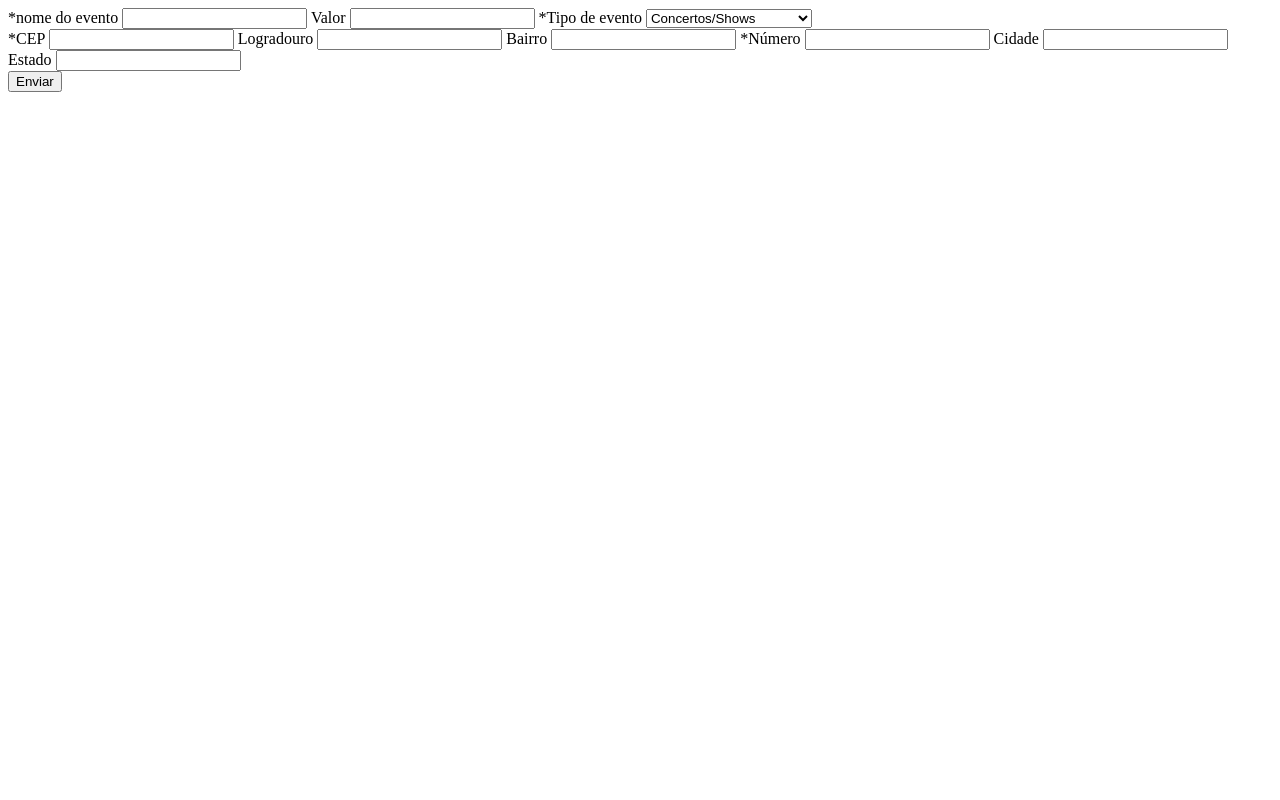
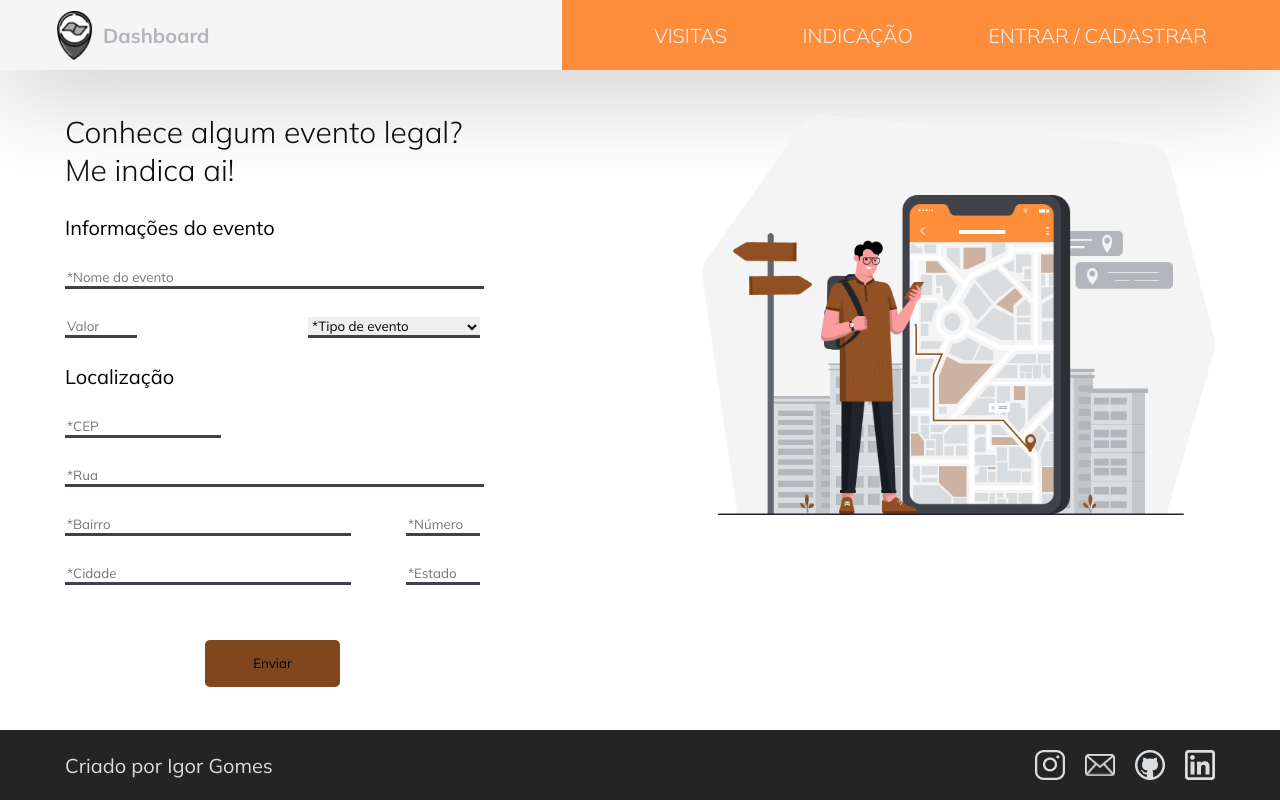
Before and after one commit to swtt-pch/Projeto-Individual, a website: page api-site/public/indicacao.html in a window 1280 px wide. Drawn offline with Linux system fonts and the light colour scheme.

Commit message:
atualizações

```diff
--- a/api-site/public/css/index.css
+++ b/api-site/public/css/index.css
@@ -1,6 +1,5 @@
 header{
     height: 600px;
-    box-shadow: 0px 15px 100px rgba(0, 0, 0, 0.25);
     position: -webkit-sticky;
     position: sticky;
     top: -530px;
@@ -106,7 +105,7 @@ height: 421px;
 }
 
 
-.gelo {
+header .gelo {
     width: 43.9%;
     height: 600px;
     z-index: -1;
@@ -116,7 +115,7 @@ height: 421px;
     background-color: #F5F5F5;
 }
 
-.laranja{
+header .laranja{
     width: 56.1%;
     height: 600px;
     z-index: -1;
--- /dev/null
+++ b/api-site/public/css/indicacoes.css
@@ -0,0 +1,101 @@
+section {
+    width: 100%;
+    height: calc(100vh - 140px) !important;
+}
+
+.container{
+    position: relative;
+    display: flex;
+    height: 100%;
+}
+
+.form {
+    height: 100%;
+    width: 415px;
+    display: flex;
+    flex-wrap: wrap;
+    align-items: center;
+    justify-content: space-between;
+    align-content: space-around;
+    flex-direction: row;
+}
+
+.form h1{
+    margin-top: 30px;
+    font-family: Mulish;
+    font-style: normal;
+    font-weight: 300;
+    font-size: 30px;
+    color: #0D0D0D;
+}
+
+.form h2{
+    font-family: Mulish;
+    font-style: normal;
+    font-weight: normal;
+    font-size: 20px;
+    color: #000000;
+}
+.form #subtitulo1, #subtitulo2 {
+    width: 100%;
+}
+
+.form button{
+    width: 137px;
+    height: 47px;
+    margin: 29px 140px;
+    margin-bottom: 30px;
+    border: 0 none;
+    background: #80471F;
+    border-radius: 5px;
+    cursor: pointer;
+}
+
+.form .input-box {
+    position: relative;
+}
+
+.form input{
+    border: 0 none;
+    border-bottom: 3px solid #3F4249;
+}
+
+.form .input-box #nome_input, #logradouro_input{
+    width: 415px;
+}
+
+.form .input-box #valor_input{
+    width: 68px;
+}
+.form .input-box #tipo_input{
+    width: 172px;
+}
+
+.form .input-box #numero_input, #uf_input{
+    width: 70px;
+}
+
+.form .input-box #bairro_input, #cidade_input{
+    width: 282px;
+}
+
+
+
+.form select{
+    border: 0 none;
+    border-bottom: 3px solid #3F4249;
+}
+
+.form label{
+    position: absolute;
+    top: 0 ;
+    color: #3F4249;
+    font-weight: 300;
+}
+
+.container img{
+    right: 0;
+    top: 45px;
+    position: absolute;
+    height: 400px;
+}
--- a/api-site/public/css/main-style.css
+++ b/api-site/public/css/main-style.css
@@ -14,8 +14,83 @@
     font-family: 'Mulish', sans-serif;
 }
 
-header{
+body{
+    padding: 0 0;
+    margin: 0 0;
+}
+
+header {
+    position: relative;
     width: 100%;
+    height: 70px;
+    box-shadow: 0px 15px 100px rgba(0, 0, 0, 0.25);
+
+}
+
+header .gelo{
+    position: absolute;
+    width: 43.9%;
+    height: 70px;
+    background-color: #F5F5F5;
+    left: 0;
+    top: 0;
+}
+
+header .gelo .container {
+    width: calc(1150px*0.439);
+    margin-right: 0;
+    height: 100%;
+}
+
+header .gelo .container .goback{
+    height: 100%;
+    transition: 0.2s;
+    display: flex;
+    align-items: center;
+    cursor: pointer;
+    z-index: 2;
+}
+
+header .gelo .container .goback #img{
+    width: 36.01px;
+    height: 49px;
+    background-image: url(../assets/icon/logobw.png);
+    background-size:contain;
+    transition: 0.2s;
+}
+
+header .container .goback:hover > #img {
+    background-image: url(../assets/icon/logocolored.png);
+    transition: 0.2s;
+}
+
+header .container .goback:hover > span{
+    color: #80471F;
+    transition: 0.2s;
+}
+
+header .gelo .container span{
+    margin-left: 10px;
+    font-style: normal;
+    font-weight: bold;
+    font-size: 20px;
+    line-height: 25px;
+    color: #B2B6BB;
+    transition: 0.2s;
+}
+
+header .laranja {
+    position: absolute;
+    width: 56.1%;
+    background-color: #FF8E3C;
+    right: 0;
+    top: 0;
+    height: 70px;
+}
+
+header .laranja .container{
+    width: calc(1150px*0.561);
+    margin-left: 0;
 }
 
 .acessos{
@@ -106,3 +181,42 @@ footer {
     justify-content: space-between;
     align-items: center;
 }
+
+.footer-container ul a div{
+    width: 30px;
+    height: 30px;
+    transition: 0.2s;
+}
+
+.footer-container ul a #insta{
+    background-image: url(../assets/icon/instagram.png);
+}
+
+.footer-container ul a #insta:hover{
+    background-image: url(../assets/icon/instagramcolored.png);
+}
+
+.footer-container ul a #email{
+    background-image: url(../assets/icon/email.png);
+    height: 22.5px;
+}
+
+.footer-container ul a #email:hover{
+    background-image: url(../assets/icon/emailcolored.png);
+}
+
+.footer-container ul a #git{
+    background-image: url(../assets/icon/github.png);
+}
+
+.footer-container ul a #git:hover{
+    background-image: url(../assets/icon/githubcolored.png);
+}
+
+.footer-container ul a #linked{
+    background-image: url(../assets/icon/linkedin.png);
+}
+
+.footer-container ul a #linked:hover{
+    background-image: url(../assets/icon/linkedincolored.png);
+}
--- a/api-site/public/indicacao.html
+++ b/api-site/public/indicacao.html
@@ -5,37 +5,94 @@
     <meta http-equiv="X-UA-Compatible" content="IE=edge">
     <meta name="viewport" content="width=device-width, initial-scale=1.0">
     <title>Indicações</title>
+    <link rel="stylesheet" href="./css/main-style.css">
+    <link rel="stylesheet" href="./css/indicacoes.css">
+    <script src="./js/funcoes.js"></script>
+</head>
+<body onload="validarSessao()">
+    <header>
+        <div class="gelo">
+            <div class="container">
+                <div class="goback" onclick="window.location = './index.html'">
+                    <div id="img">
 
-</head>
-<body>
-     <div>
-         <label for="nome_input">*nome do evento</label>
-         <input type="text" id="nome_input" name="nome_input">
-         <label for="valor_input">Valor</label>
-         <input type="text" id="valor_input" name="valor_input">
-         <label for="tipo_input">*Tipo de evento</label>
+                    </div>
+                    <span>Dashboard</span>
+                </div>
+            </div>
+        </div>
+        <div class="laranja">
+            <div class="container">
+                <div class="acessos">
+                    <ul>
+                        <li class="visitas"><a class="a_visita" href="./eventos.html">VISITAS</a></li>
+                        <li><a class="a_indicacao" href="./indicacao.html">INDICAÇÃO</a></li>
+                        <li id="h1_usuario"><a href="./">ENTRAR / CADASTRAR</a></li>
+                    </ul>
+                </div>
+            </div>
+        </div>
+    </header>
+    <section>
+        <div class="container">
+            <div class="form">
+                <h1>Conhece algum evento legal? Me indica ai!</h1>
+                    <h2 id="subtitulo1">Informações do evento</h2>
+                    <div class="input-box">
+                        <input type="text" id="nome_input" name="nome_input" placeholder="*Nome do evento">
+                    </div>
+                    <div class="input-box">
+                        <input type="text" id="valor_input" name="valor_input" placeholder="Valor">
+                    </div>
+                    <div class="input-box">
                         <select name="tipo_input" id="tipo_input">
+                            <option value="" disabled selected>*Tipo de evento</option>
                             <option value="Concertos/Shows">Concertos/Shows</option>
                             <option value="Exposições/Museus">Exposições/Museus</option>
                             <option value="Restaurantes/Cafeterias">Restaurantes/Cafeterias</option>
                             <option value="Livrarias/Estreias">Livrarias/Estreias</option>
                         </select>
                     </div>
-     <div>
-        <label for="cep_input">*CEP</label>
-        <input type="text" id="cep_input" name="cep_input">
-        <label for="logradouro_input">Logradouro</label>
-        <input type="text" id="logradouro_input" name="logradouro_input">
-        <label for="bairro_input">Bairro</label>
-        <input type="text" name="bairro_input" id="bairro_input">
-        <label for="numero_input">*Número</label>
-        <input type="text" name="numero_input" id="numero_input">
-        <label for="cidade_input">Cidade</label>
-        <input type="text" name="cidade_input" id="cidade_input">
-        <label for="uf_input">Estado</label>
-        <input type="text" name="uf_input" id="uf_input">
+                    <h2 id="subtitulo2">Localização</h2>
+                    <div class="input-box">
+                        <input type="text" id="cep_input" name="cep_input" placeholder="*CEP">
+                    </div>
+                    <div class="input-box">
+                        <input type="text" id="logradouro_input" name="logradouro_input" placeholder="*Rua">
+                    </div>
+                    <div class="input-box">
+                        <input type="text" name="bairro_input" id="bairro_input" placeholder="*Bairro">
+                    </div>
+                    <div class="input-box">
+                        <input type="text" name="numero_input" id="numero_input" placeholder="*Número">
+                    </div>
+                    <div class="input-box">
+                        <input type="text" name="cidade_input" id="cidade_input" placeholder="*Cidade">
+                    </div>
+                    <div class="input-box">
+                        <input type="text" name="uf_input" id="uf_input" placeholder="*Estado">
                     </div>
                 <button onclick="publicar()">Enviar</button>
+            </div>
+            <div class="img">
+                <img src="./assets/imgs/Group 9.png" alt="">
+            </div>
+        </div>
+    </section>
+
+    <footer>
+        <div class="container">
+            <div class="footer-container">
+                <p>Criado por Igor Gomes </p>
+                <ul>
+                    <li><a href="https://www.instagram.com/swttpch/"><div id="insta" ></div></a></li>
+                    <li><a href="mailto:i.greygomes3@outlook.com"><div id="email" ></div></a></li>
+                    <li><a href="https://github.com/swtt-pch/"><div id="git" ></div></a></li>
+                    <li><a href="https://www.linkedin.com/in/igorluizgomes3/"><div id="linked"></div></a></li>
+                </ul>
+            </div>
+        </div>
+    </footer>
 </body>
 </html>
 <script>
--- a/api-site/public/js/funcoes.js
+++ b/api-site/public/js/funcoes.js
@@ -12,7 +12,7 @@ function validarSessao() {
     if (email != null && nome != null) {
         // window.alert(`Seja bem-vindo, ${nome}!`);
         if (h1Usuario != undefined) {
-            h1Usuario.innerHTML ="<h1>Bem vindo, " + nome + "!</h1>";
+            h1Usuario.innerHTML ="<h1>Olá, " + nome + "!</h1>";
         }
 
         if (indicacao != undefined) {
```
Also changed, not shown: api-site/public/index.html (+4 -4 lines), api-site/public/assets/icon/emailcolored.png (added), api-site/public/assets/icon/favicon.ico (deleted), api-site/public/assets/icon/favicon.png (deleted), api-site/public/assets/icon/favicon2.png (deleted), api-site/public/assets/icon/githubcolored.png (added), api-site/public/assets/icon/instagramcolored.png (added), api-site/public/assets/icon/linkedincolored.png (added), api-site/public/assets/icon/logobw.png (added), api-site/public/assets/icon/logocolored.png (added), api-site/public/assets/imgs/Group 9.png (added). Lines whose indentation alone changed are shown as unchanged.
